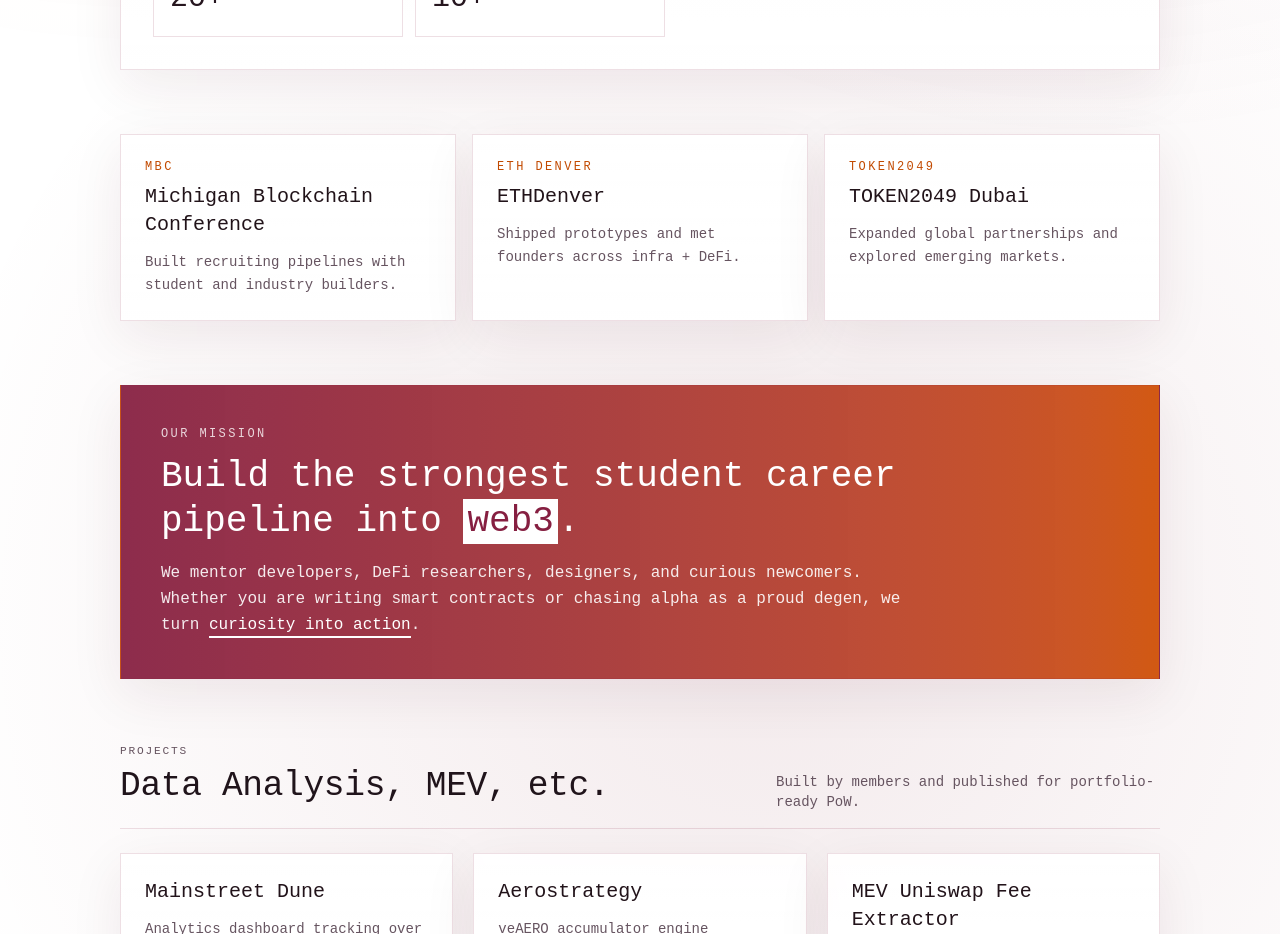
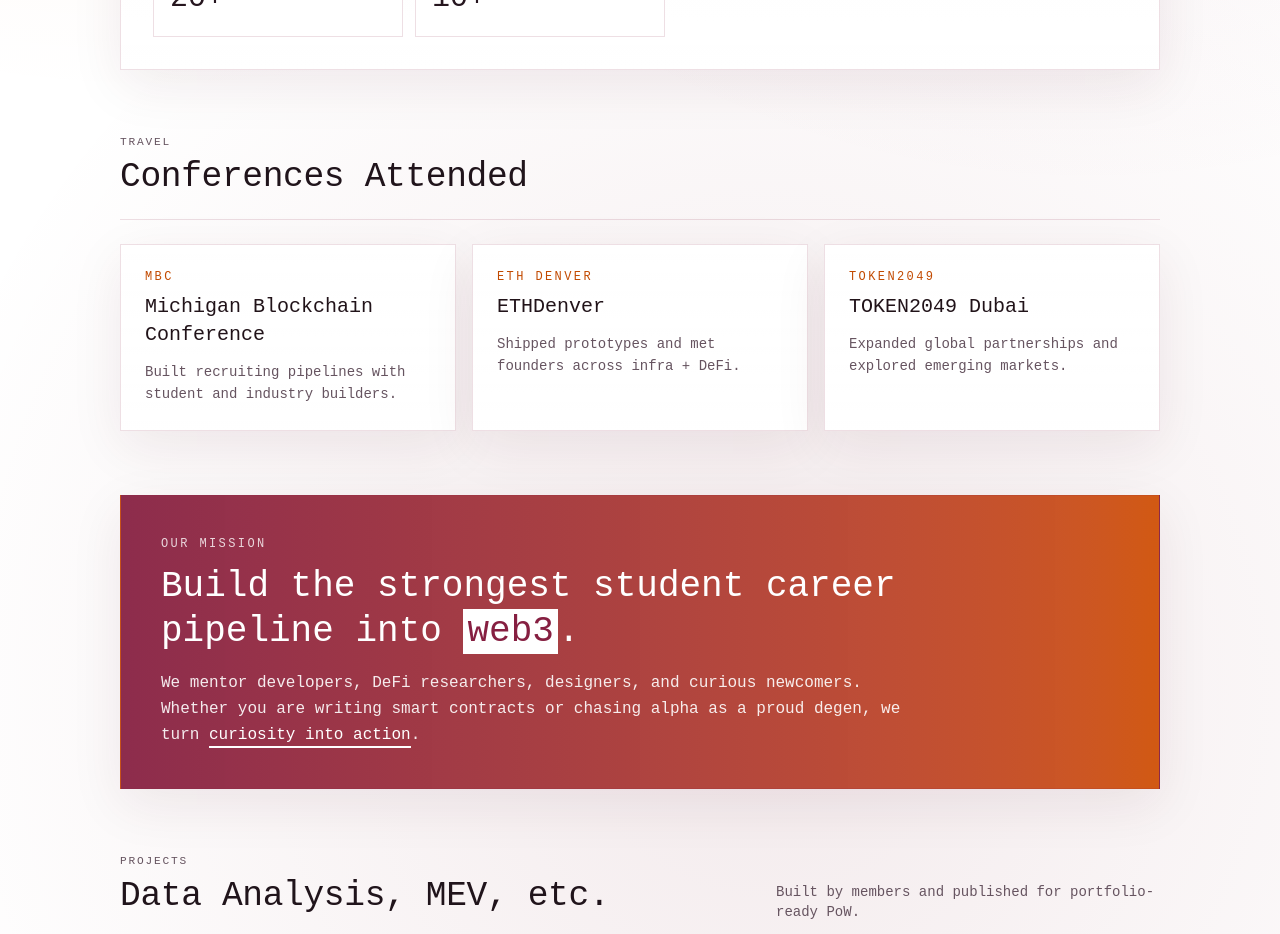
Before and after one commit to aykk/vtblockchainwebsite, a Next.js app: page / in a window 1280 px wide. Shown: the part 1280-2214 px from the top of the page. Built offline with nearby package versions, Linux system fonts and the light colour scheme.

Commit message:
Add conference attended title

```diff
--- a/src/app/page.tsx
+++ b/src/app/page.tsx
@@ -650,7 +650,14 @@
           </div>
         </section>
 
-        <section id="travel" className="grid gap-4 md:grid-cols-3">
+        <section id="travel" className="space-y-6">
+          <div className="flex flex-wrap items-end justify-between gap-4 border-b border-(--line) pb-4">
+            <div>
+              <p className="section-kicker">Travel</p>
+              <h2 className="section-title">Conferences Attended</h2>
+            </div>
+          </div>
+          <div className="grid gap-4 md:grid-cols-3">
             {travels.map((stop) => (
               <article key={stop.event} className="section-shell p-6 transition hover:-translate-y-1">
                 <p className="text-xs uppercase tracking-[0.2em] text-(--brand-orange)">{stop.short}</p>
@@ -658,6 +665,7 @@
                 <p className="mt-3 text-sm leading-relaxed text-(--muted)">{stop.note}</p>
               </article>
             ))}
+          </div>
         </section>
 
         <section className="section-shell border-none !bg-linear-to-r from-[rgba(134,31,65,0.94)] to-[rgba(206,76,0,0.92)] p-8 text-white md:p-10">
```
Lines whose indentation alone changed are shown as unchanged.
